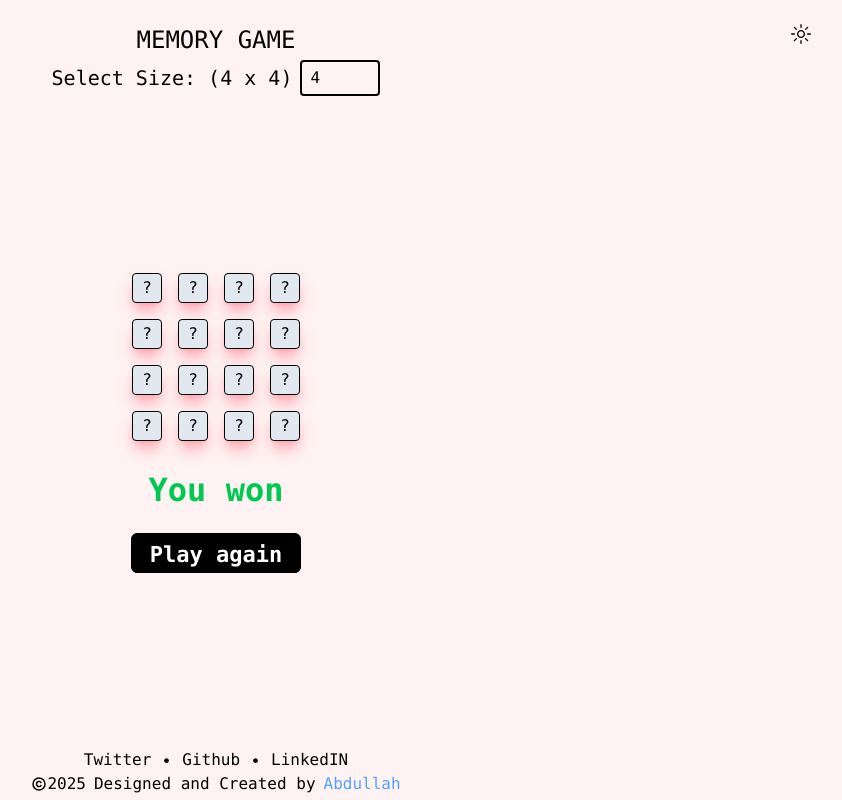
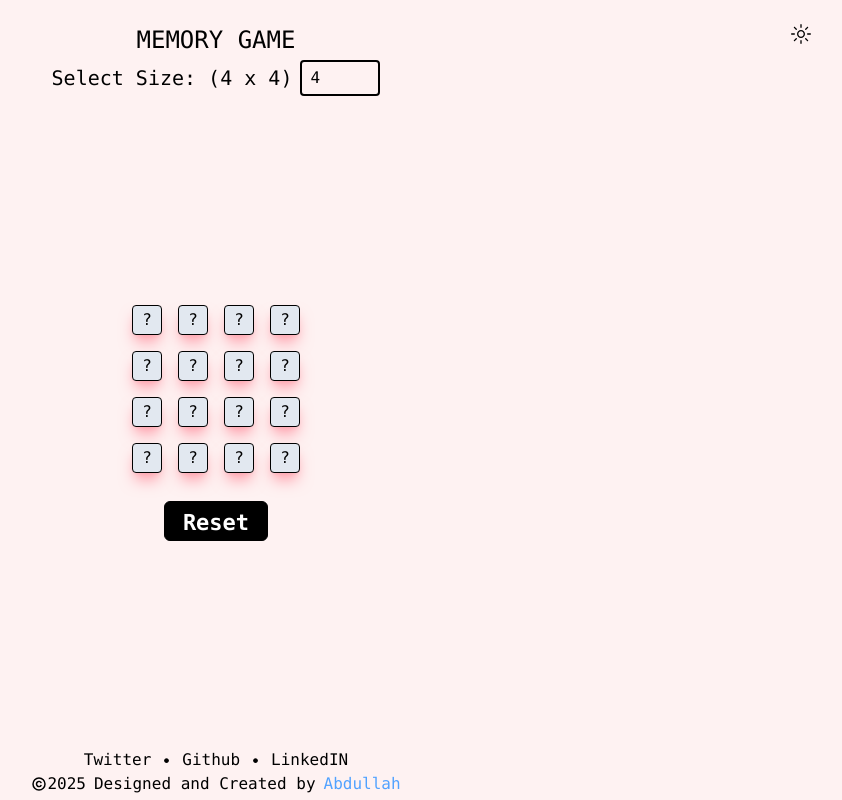
Before and after one commit to abhub23/React-Flip-Game, a React (Vite) app: page /game in a window 1280 px wide. Shown: the whole page, without its empty margins (424-1266 px from the left). Built offline with nearby package versions, Linux system fonts and the light colour scheme.

Commit message:
fix: won state logic fix and motion added

```diff
--- a/src/pages/Game.tsx
+++ b/src/pages/Game.tsx
@@ -52,7 +52,7 @@ const Game = () => {
   }, [gridSize]);
 
   useEffect(() => {
-    if (solved.length === cards.length) {
+    if (solved.length === cards.length && cards.length > 0) {
       setWon(true)
     }
   }, [solved])
@@ -124,9 +124,9 @@ const Game = () => {
 
           <motion.div
 
-      initial={{ opacity: 0 , y: 50 }}
-      animate={{ opacity: 1, y: 0 }}
-      transition={{ duration: 0.5 }}
+            initial={{ opacity: 0, y: 60 }}
+            animate={{ opacity: 1, y: 0 }}
+            transition={{ duration: 0.6 }}
             className={"grid gap-4  lg:mt-[60px] "}
             style={{
               gridTemplateColumns: `repeat(${gridSize}, minmax(0,1fr))`,
@@ -149,10 +149,16 @@ const Game = () => {
               );
             })}
           </motion.div>
+
           {won && <div className="lg:p-[2px] lg:h-[40px] lg:mt-[24px] lg:text-[32px] font-semibold text-green-500 animate-bounce"> You won </div>}
-          {<button className="lg:p-[4px] lg:px-[18px] lg:h-[40px] lg:mt-[28px] lg:mb-[14px] lg-h-[80px] text-white bg-black dark:text-black dark:bg-white  border-1 border-black rounded-[6px] dark:border-white lg:text-[22px] font-semibold cursor-pointer"
-            onClick={initializeGame}>{won ? 'Play again' : 'Reset'}
-          </button>}
+
+          {<motion.button
+            initial={{ opacity: 0, y: 60 }}
+            animate={{ opacity: 1, y: 0 }}
+            transition={{ duration: 0.6 }}
+            className="lg:p-[4px] lg:px-[18px] lg:h-[40px] lg:mt-[28px] lg:mb-[14px] lg-h-[80px] text-white bg-black dark:text-black dark:bg-white  border-1 border-black rounded-[6px] dark:border-white lg:text-[22px] font-semibold cursor-pointer"
+            onClick={initializeGame}>{won == true ? 'Play again' : 'Reset'}
+          </motion.button>}
           <Footer />
         </div>
       </div>
```
